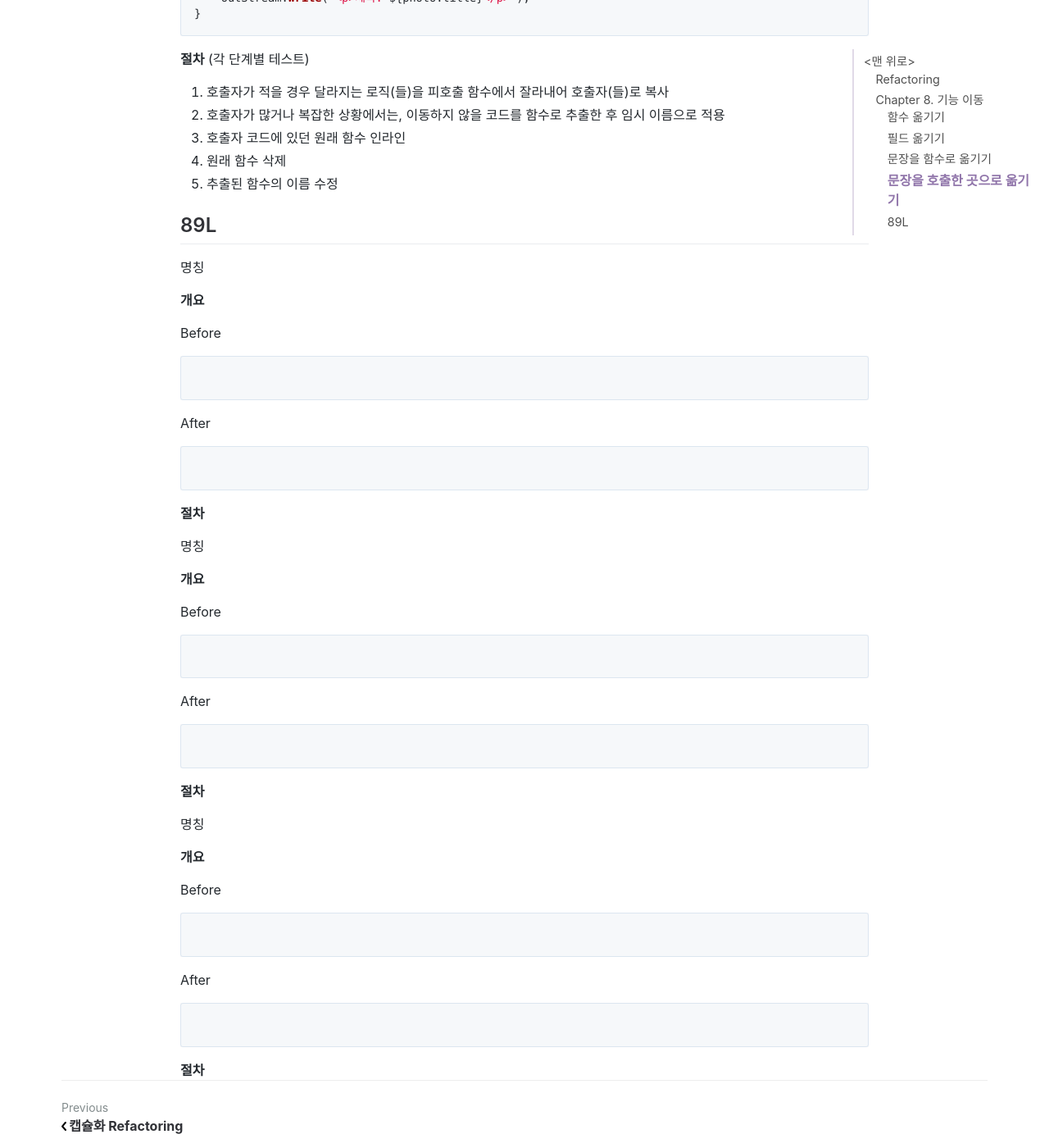
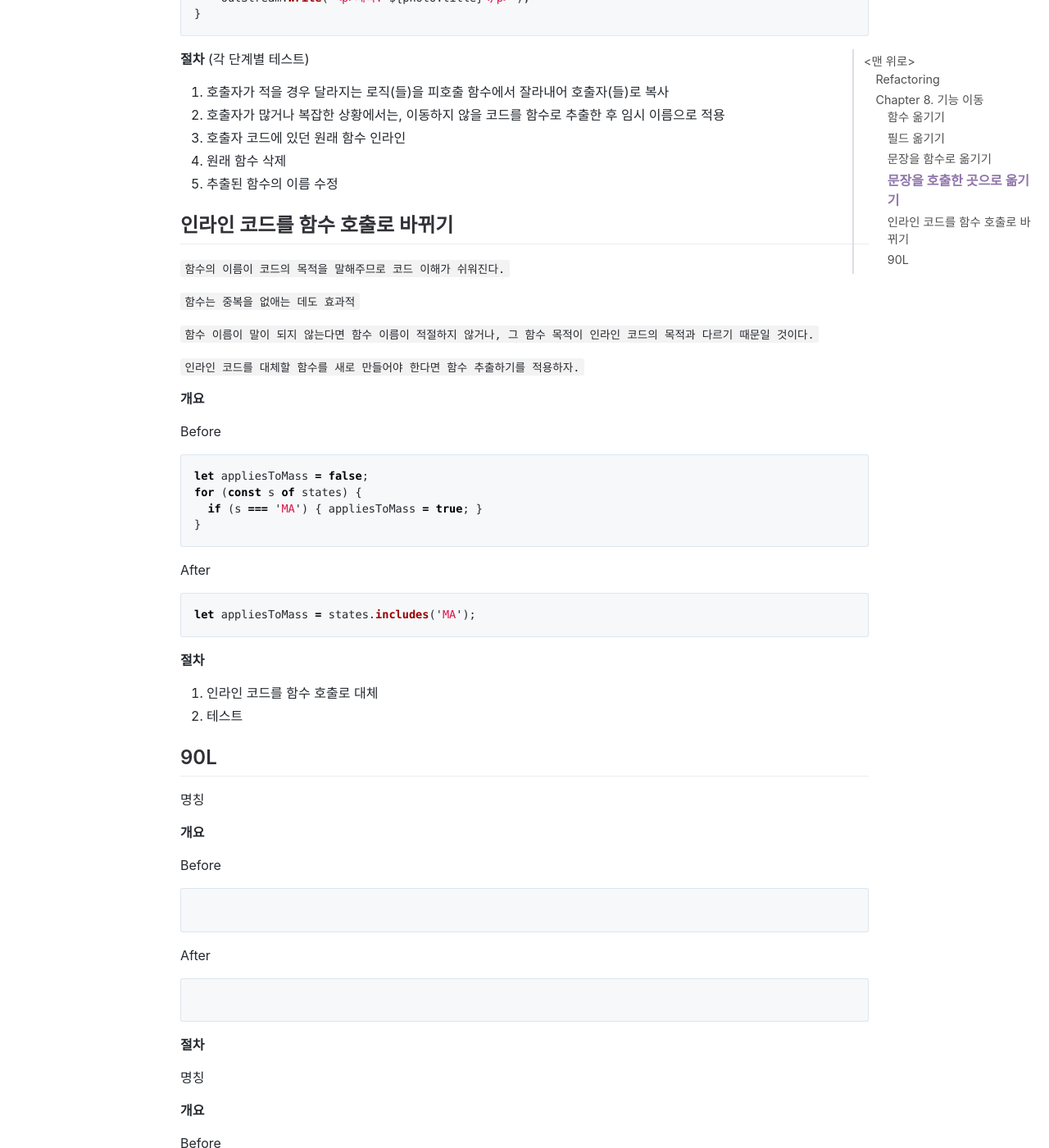
Before and after one commit to jihunparkme/jihunparkme.github.io, a Jekyll site: the page built from _posts/2021-11-25-Refactoring-08.md, in a window 1280 px wide and 1400 px high, scrolled down 4968 px. Shown: the whole window at 82% size. Built offline with Jekyll 4.4.1, drawn with Linux system fonts in a browser that asks for light colours; comment, search, counter and statistics services are not loaded; some of the changed text lies outside the part shown.

Commit message:
[Refactoring] 인라인 코드를 함수 호출로 바뀌기

````diff
--- a/_posts/2021-11-25-Refactoring-08.md
+++ b/_posts/2021-11-25-Refactoring-08.md
@@ -5,7 +5,6 @@ summary: Chapter 8. 기능 이동
 categories: (Book)Refactoring
 featured-img: refactoring
 # mathjax: true
-
 ---
 
 # Refactoring
@@ -222,7 +221,39 @@ function emitPhotoData(outStream, photo) {
 4. 원래 함수 삭제
 5. 추출된 함수의 이름 수정
 
-## 89L
+## 인라인 코드를 함수 호출로 바뀌기
+
+`함수의 이름이 코드의 목적을 말해주므로 코드 이해가 쉬워진다.`
+
+`함수는 중복을 없애는 데도 효과적`
+
+`함수 이름이 말이 되지 않는다면 함수 이름이 적절하지 않거나, 그 함수 목적이 인라인 코드의 목적과 다르기 때문일 것이다.`
+
+`인라인 코드를 대체할 함수를 새로 만들어야 한다면 함수 추출하기를 적용하자.`
+
+**개요**
+
+Before
+
+```javascript
+let appliesToMass = false;
+for (const s of states) {
+  if (s === 'MA') { appliesToMass = true; }
+}
+```
+
+After
+
+```javascript
+let appliesToMass = states.includes('MA');
+```
+
+**절차**
+
+1. 인라인 코드를 함수 호출로 대체
+2. 테스트
+
+## 90L
 
 명칭
 
@@ -261,23 +292,3 @@ After
 ```
 
 **절차**
-
-
-
-명칭
-
-**개요**
-
-Before
-
-```javascript
-
-```
-
-After
-
-```javascript
-
-```
-
-**절차**
````
